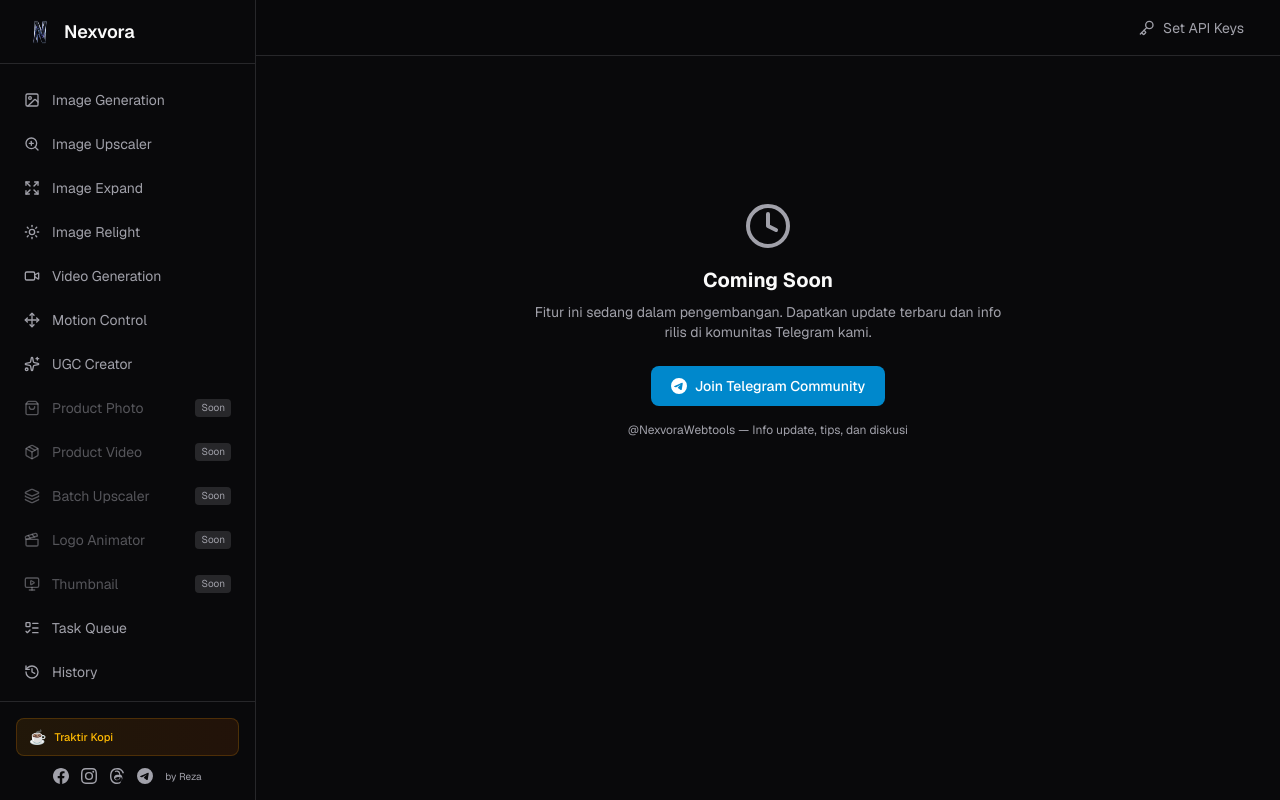
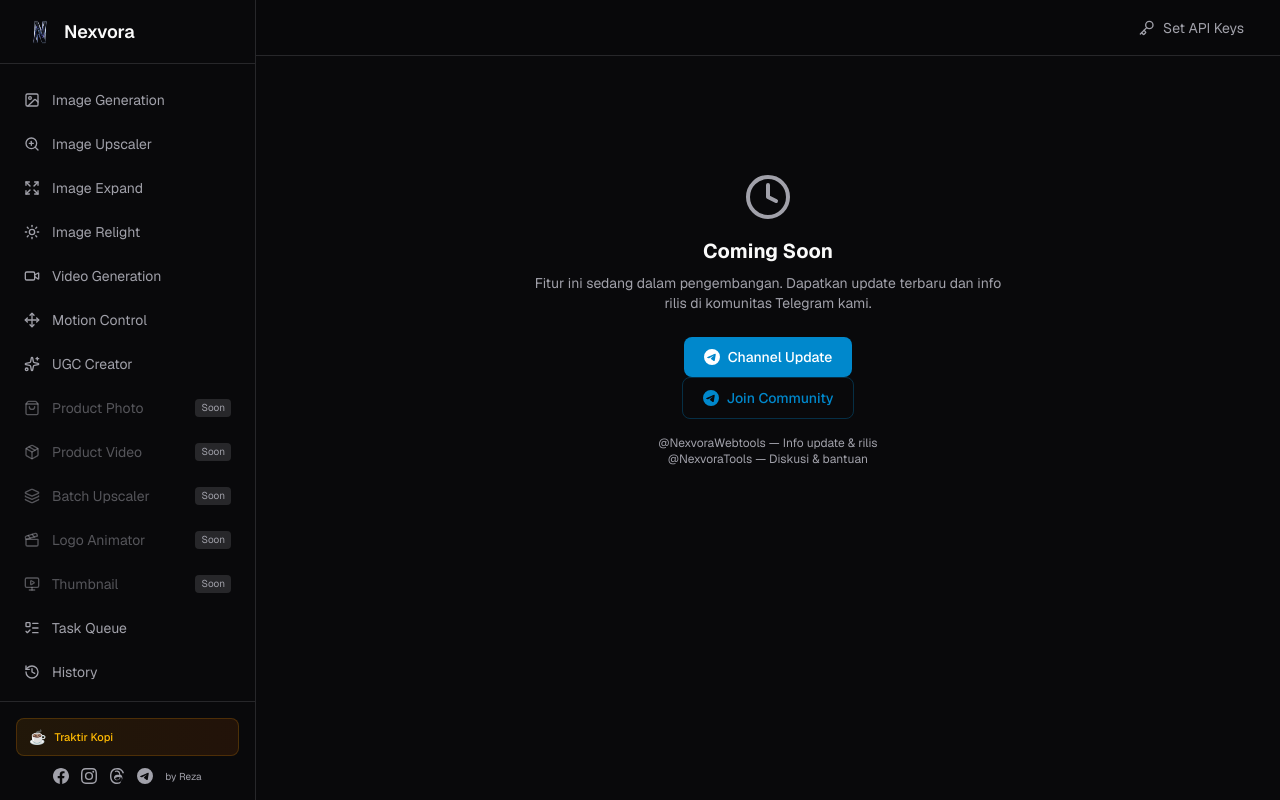
Before and after one commit to wrunzfire404/nexvora-tools, a Next.js app: page /coming-soon in a window 1280 px wide. Built offline with nearby package versions, Linux system fonts and the light colour scheme.

Commit message:
Add both Telegram links: Channel (updates) + Community (diskusi)

```diff
--- a/app/(dashboard)/coming-soon/page.tsx
+++ b/app/(dashboard)/coming-soon/page.tsx
@@ -19,10 +19,22 @@
         <svg className="w-4 h-4" fill="currentColor" viewBox="0 0 24 24">
           <path d="M11.944 0A12 12 0 0 0 0 12a12 12 0 0 0 12 12 12 12 0 0 0 12-12A12 12 0 0 0 12 0a12 12 0 0 0-.056 0zm4.962 7.224c.1-.002.321.023.465.14a.506.506 0 0 1 .171.325c.016.093.036.306.02.472-.18 1.898-.962 6.502-1.36 8.627-.168.9-.499 1.201-.82 1.23-.696.065-1.225-.46-1.9-.902-1.056-.693-1.653-1.124-2.678-1.8-1.185-.78-.417-1.21.258-1.91.177-.184 3.247-2.977 3.307-3.23.007-.032.014-.15-.056-.212s-.174-.041-.249-.024c-.106.024-1.793 1.14-5.061 3.345-.48.33-.913.49-1.302.48-.428-.008-1.252-.241-1.865-.44-.752-.245-1.349-.374-1.297-.789.027-.216.325-.437.893-.663 3.498-1.524 5.83-2.529 6.998-3.014 3.332-1.386 4.025-1.627 4.476-1.635z"/>
         </svg>
-        Join Telegram Community
+        Channel Update
+      </a>
+      <a
+        href="https://t.me/NexvoraTools"
+        target="_blank"
+        rel="noopener noreferrer"
+        className="inline-flex items-center gap-2 px-5 py-2.5 rounded-lg border border-[#0088cc]/30 text-[#0088cc] text-sm font-medium hover:bg-[#0088cc]/10 transition-colors"
+      >
+        <svg className="w-4 h-4" fill="currentColor" viewBox="0 0 24 24">
+          <path d="M11.944 0A12 12 0 0 0 0 12a12 12 0 0 0 12 12 12 12 0 0 0 12-12A12 12 0 0 0 12 0a12 12 0 0 0-.056 0zm4.962 7.224c.1-.002.321.023.465.14a.506.506 0 0 1 .171.325c.016.093.036.306.02.472-.18 1.898-.962 6.502-1.36 8.627-.168.9-.499 1.201-.82 1.23-.696.065-1.225-.46-1.9-.902-1.056-.693-1.653-1.124-2.678-1.8-1.185-.78-.417-1.21.258-1.91.177-.184 3.247-2.977 3.307-3.23.007-.032.014-.15-.056-.212s-.174-.041-.249-.024c-.106.024-1.793 1.14-5.061 3.345-.48.33-.913.49-1.302.48-.428-.008-1.252-.241-1.865-.44-.752-.245-1.349-.374-1.297-.789.027-.216.325-.437.893-.663 3.498-1.524 5.83-2.529 6.998-3.014 3.332-1.386 4.025-1.627 4.476-1.635z"/>
+        </svg>
+        Join Community
       </a>
       <p className="text-xs text-muted-foreground mt-4">
-        @NexvoraWebtools — Info update, tips, dan diskusi
+        @NexvoraWebtools — Info update &amp; rilis<br/>
+        @NexvoraTools — Diskusi &amp; bantuan
       </p>
     </div>
   );
--- a/components/layout/sidebar.tsx
+++ b/components/layout/sidebar.tsx
@@ -127,7 +127,7 @@
           <a href="https://www.threads.com/@rzrenal" target="_blank" rel="noopener noreferrer" className="text-muted-foreground hover:text-foreground transition-colors" title="Threads @rzrenal">
             <svg className="w-4 h-4" fill="currentColor" viewBox="0 0 24 24"><path d="M12.186 24h-.007c-3.581-.024-6.334-1.205-8.184-3.509C2.35 18.44 1.5 15.586 1.472 12.01v-.017c.03-3.579.879-6.43 2.525-8.482C5.845 1.205 8.6.024 12.18 0h.014c2.746.02 5.043.725 6.826 2.098 1.677 1.29 2.858 3.13 3.509 5.467l-2.04.569c-1.104-3.96-3.898-5.984-8.304-6.015-2.91.022-5.11.936-6.54 2.717C4.307 6.504 3.616 8.914 3.59 12c.025 3.086.718 5.496 2.057 7.164 1.43 1.783 3.631 2.698 6.54 2.717 2.623-.02 4.358-.631 5.8-2.045 1.647-1.613 1.618-3.593 1.09-4.798-.31-.71-.873-1.3-1.634-1.75-.192 1.352-.622 2.446-1.284 3.272-.886 1.102-2.14 1.704-3.73 1.79-1.202.065-2.361-.218-3.259-.801-1.063-.689-1.685-1.74-1.752-2.96-.065-1.17.408-2.261 1.332-3.07.88-.77 2.111-1.237 3.558-1.35 1.06-.083 2.04.008 2.942.27.022-.94-.093-1.79-.343-2.525-.39-1.147-1.09-1.794-2.208-2.037-1.478-.322-2.813.076-3.334.335l-.834-1.833c.712-.33 2.275-.812 4.09-.587 1.706.211 2.94 1.05 3.548 2.394.419.924.594 2.062.52 3.39.612.298 1.155.66 1.62 1.088 1.12 1.028 1.74 2.457 1.795 4.127.065 2.003-.62 3.727-2.033 5.12C17.856 23.029 15.46 23.96 12.186 24zM9.15 15.22c.05.9.476 1.567 1.238 1.94.652.32 1.475.45 2.344.393 1.07-.058 1.91-.462 2.498-1.2.478-.6.814-1.387.997-2.343-1.227-.396-2.576-.464-3.937-.272-1.04.147-1.837.473-2.38.975-.497.457-.787 1.07-.76 1.507z"/></svg>
           </a>
-          <a href="https://t.me/NexvoraWebtools" target="_blank" rel="noopener noreferrer" className="text-muted-foreground hover:text-foreground transition-colors" title="Telegram">
+          <a href="https://t.me/NexvoraWebtools" target="_blank" rel="noopener noreferrer" className="text-muted-foreground hover:text-foreground transition-colors" title="Telegram Channel">
             <svg className="w-4 h-4" fill="currentColor" viewBox="0 0 24 24"><path d="M11.944 0A12 12 0 0 0 0 12a12 12 0 0 0 12 12 12 12 0 0 0 12-12A12 12 0 0 0 12 0a12 12 0 0 0-.056 0zm4.962 7.224c.1-.002.321.023.465.14a.506.506 0 0 1 .171.325c.016.093.036.306.02.472-.18 1.898-.962 6.502-1.36 8.627-.168.9-.499 1.201-.82 1.23-.696.065-1.225-.46-1.9-.902-1.056-.693-1.653-1.124-2.678-1.8-1.185-.78-.417-1.21.258-1.91.177-.184 3.247-2.977 3.307-3.23.007-.032.014-.15-.056-.212s-.174-.041-.249-.024c-.106.024-1.793 1.14-5.061 3.345-.48.33-.913.49-1.302.48-.428-.008-1.252-.241-1.865-.44-.752-.245-1.349-.374-1.297-.789.027-.216.325-.437.893-.663 3.498-1.524 5.83-2.529 6.998-3.014 3.332-1.386 4.025-1.627 4.476-1.635z"/></svg>
           </a>
           <span className="text-[10px] text-muted-foreground">by Reza</span>
```
